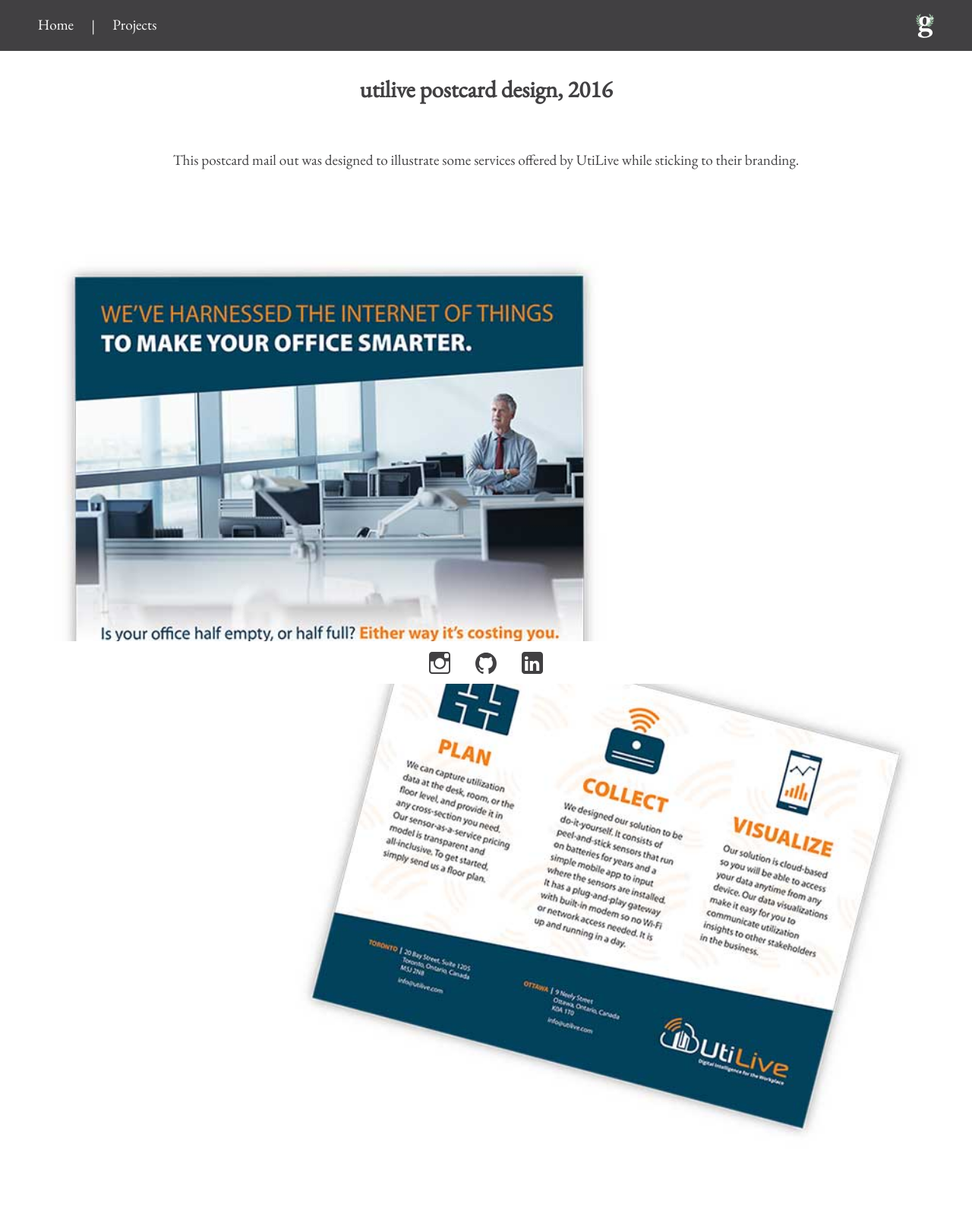
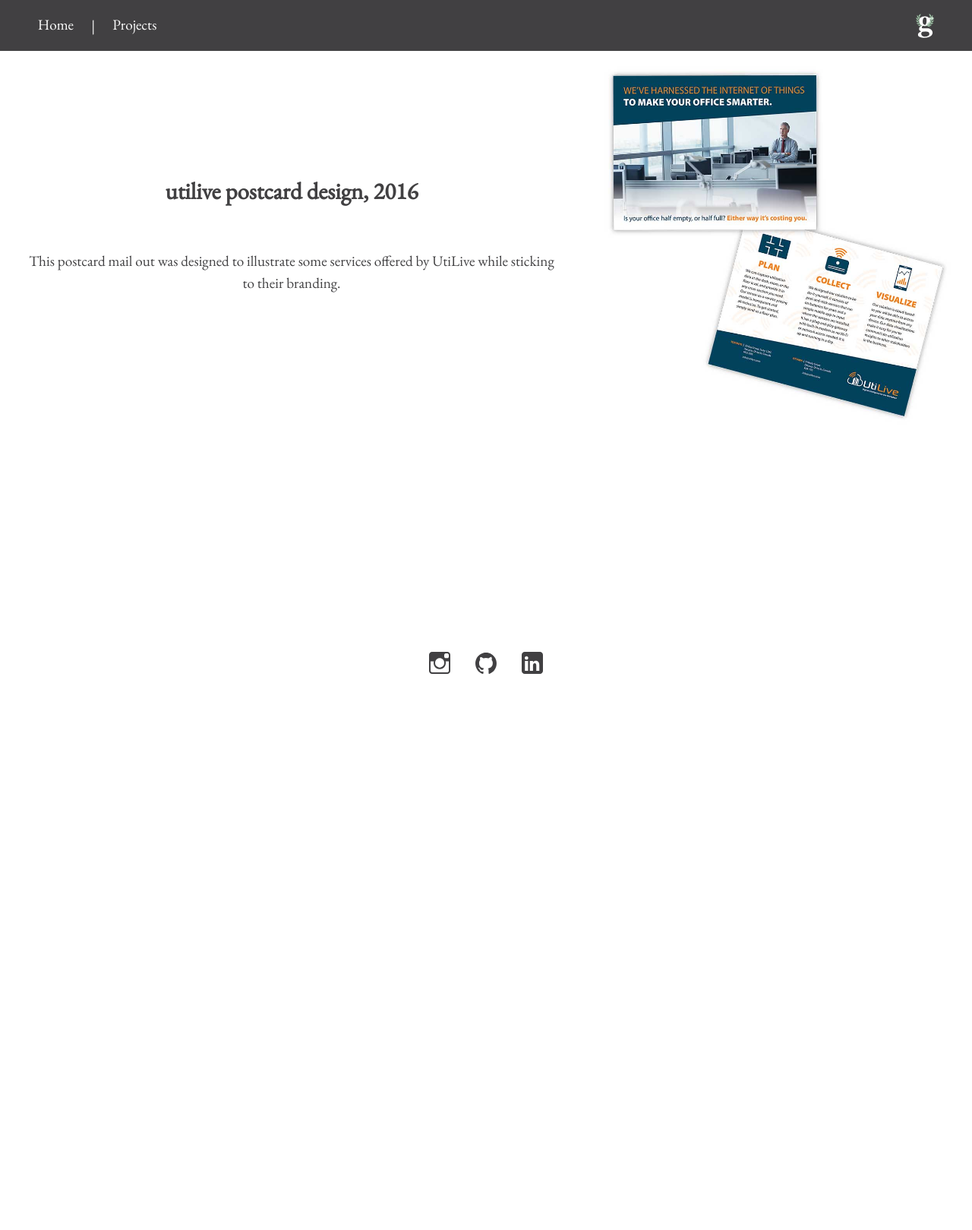
Before and after one commit to ca1tlin22/caitlingagne.work, a Jekyll site: the page built from project-four.html, in a window 1280 px wide. Shown: the whole page at 76% size. Built offline with Jekyll 4.4.1, drawn with Linux system fonts in a browser that asks for light colours; after the commit the page ends 900 px from its top, so only the background shows below that.

Commit message:
Changes layout slightly

```diff
--- a/project-five.html
+++ b/project-five.html
@@ -2,12 +2,12 @@
 layout: default-two
 ---
 
-<div class="grid">
-    <div class="info unit unit-xs-1 unit-s-1 unit-m-1 unit-l-1">
+<div class="grid grid-middle">
+    <div class="info unit unit-xs-1 unit-s-1 unit-m-1 unit-l-3-5">
       <h2>IRYStec logo design, 2016</h2>
       <p>IRYStec is a company that specializes in tailoring the performance of digital displays
         to the users based on a range of factors. This logo illustrates this concept by showing the overlap and cohesion of technology with the human body.
         Done as a contractor with TrueCourse Communications.</p>
     </div>
-        <img class="project content-shrink unit unit-xs-1 unit-s-1 unit-m-1 unit-l-1" src="{{sitebase.url}}/img/irystec.jpg" alt="A logo for IRYStec, a non-descript screen overlapping a person in profile.">
+        <img class="project content-shrink unit unit-xs-1 unit-s-1 unit-m-1 unit-l-2-5" src="{{sitebase.url}}/img/irystec.jpg" alt="A logo for IRYStec, a non-descript screen overlapping a person in profile.">
   </div>
--- a/project-four.html
+++ b/project-four.html
@@ -2,10 +2,10 @@
 layout: default-two
 ---
 
-<div class="grid">
-    <div class="info unit unit-xs-1 unit-s-1 unit-m-1 unit-l-1">
+<div class="grid grid-middle">
+    <div class="info unit unit-xs-1 unit-s-1 unit-m-1 unit-l-3-5">
       <h2>utilive postcard design, 2016</h2>
       <p>This postcard mail out was designed to illustrate some services offered by UtiLive while sticking to their branding.</p>
     </div>
-        <img class="project content-shrink unit unit-xs-1 unit-s-1 unit-m-1 unit-l-1" src="{{sitebase.url}}/img/utilive.jpg" alt="A postcard mail out. There is a photo of a man standing in an office and some icons that illustrate services offered.">
+        <img class="project content-shrink unit unit-xs-1 unit-s-1 unit-m-1 unit-l-2-5" src="{{sitebase.url}}/img/utilive.jpg" alt="A postcard mail out. There is a photo of a man standing in an office and some icons that illustrate services offered.">
   </div>
--- a/project-one.html
+++ b/project-one.html
@@ -2,12 +2,12 @@
 layout: default-two
 ---
 
-<div class="grid">
-    <div class="info unit unit-xs-1 unit-s-1 unit-m-1 unit-l-1">
+<div class="grid grid-middle">
+    <div class="info unit unit-xs-1 unit-s-1 unit-m-1 unit-l-3-5">
       <h2>alice’s pantry window decal, 2016</h2>
       <p>This piece was created for a local pantry in Bancroft, Ontario to showcase and advertise some of their goods.
         The style and colour palette chosen for the illustrations reflect the friendly and upbeat atitude of the store and it’s staff.
         Done as a contractor with TrueCourse Communications.</p>
     </div>
-        <img class="project content-shrink unit unit-xs-1 unit-s-1 unit-m-1 unit-l-1" src="img/alicespantry.jpg" alt="A picture of the Alice's Pantry store front. The window decal is an assortment of pastried and dried goods done in a colourful, sketched style.">
+        <img class="project content-shrink unit unit-xs-1 unit-s-1 unit-m-1 unit-l-2-5" src="img/alicespantry.jpg" alt="A picture of the Alice's Pantry store front. The window decal is an assortment of pastried and dried goods done in a colourful, sketched style.">
   </div>
--- a/project-six.html
+++ b/project-six.html
@@ -2,11 +2,11 @@
 layout: default-two
 ---
 
-<div class="grid">
-    <div class="info unit unit-xs-1 unit-s-1 unit-m-1 unit-l-1">
+<div class="grid grid-middle">
+    <div class="info unit unit-xs-1 unit-s-1 unit-m-1 unit-l-3-5">
       <h2>sash gelato cafe chalkboard, 2016</h2>
       <p>This hand lettered, illustrated coffee menu was created for a specialty gelato and coffee shop, Sash Gelato Cafe, located in Ottawa’s historic Byward Market.
         The illustration has been sealed, leaving two spaces open for additional information. This chalkboard stands about 1.5 meters tall and 2.5 meters wide.</p>
     </div>
-        <img class="project content-shrink unit unit-xs-1 unit-s-1 unit-m-1 unit-l-1" src="{{sitebase.url}}/img/sash.jpg" alt="An image of a chalk menu with illustrations of each drink.">
+        <img class="project content-shrink unit unit-xs-1 unit-s-1 unit-m-1 unit-l-2-5" src="{{sitebase.url}}/img/sash.jpg" alt="An image of a chalk menu with illustrations of each drink.">
   </div>
--- a/project-three.html
+++ b/project-three.html
@@ -2,11 +2,11 @@
 layout: default-two
 ---
 
-<div class="grid">
-    <div class="info unit unit-xs-1 unit-s-1 unit-m-1 unit-l-1">
+<div class="grid grid-middle">
+    <div class="info unit unit-xs-1 unit-s-1 unit-m-1 unit-l-3-5">
       <h2>timothy’s world coffee chalkboard, 2015</h2>
       <p>Bearability was designed and drawn for the local Timothy’s World Coffee. It stands about 90cm tall by 60cm wide, and was made with pastel and Crayola chalk.
         For the past few years I have printed holiday cards featuring chalkboards I have made to raise money for the Alzheimer’s Society of Ottawa Renfrew County.</p>
     </div>
-        <img class="project unit unit-xs-1 unit-s-1 unit-m-1 unit-l-1" src="{{sitebase.url}}/img/bear.jpg" alt="A chalkboard illustration of a bear drinking coffee with the words make mornings bearable written underneath.">
+        <img class="project unit unit-xs-1 unit-s-1 unit-m-1 unit-l-2-5" src="{{sitebase.url}}/img/bear.jpg" alt="A chalkboard illustration of a bear drinking coffee with the words make mornings bearable written underneath.">
   </div>
--- a/project-two.html
+++ b/project-two.html
@@ -2,12 +2,12 @@
 layout: default-two
 ---
 
-<div class="grid">
-    <div class="info unit unit-xs-1 unit-s-1 unit-m-1 unit-l-1">
+<div class="grid grid-middle">
+    <div class="info unit unit-xs-1 unit-s-1 unit-m-1 unit-l-3-5">
       <h2>renovatek logo and business card design, 2016</h2>
       <p>This logo design was created for Renovatek Construction, a construction and renovation company which operates in Ontario.
         The logo conveys Renovatek’s modern, cutting edge designs which are also reflected in the angular design of the business cards.
         Done as a contractor with TrueCourse Communications.</p>
     </div>
-        <img class="project content-shrink unit unit-xs-1 unit-s-1 unit-m-1 unit-l-1" src="{{sitebase.url}}/img/renovatek.jpg" alt="A close up of the business card design for Renovatek. The design is very angular.">
+        <img class="project content-shrink unit unit-xs-1 unit-s-1 unit-m-1 unit-l-2-5" src="{{sitebase.url}}/img/renovatek.jpg" alt="A close up of the business card design for Renovatek. The design is very angular.">
   </div>
```
